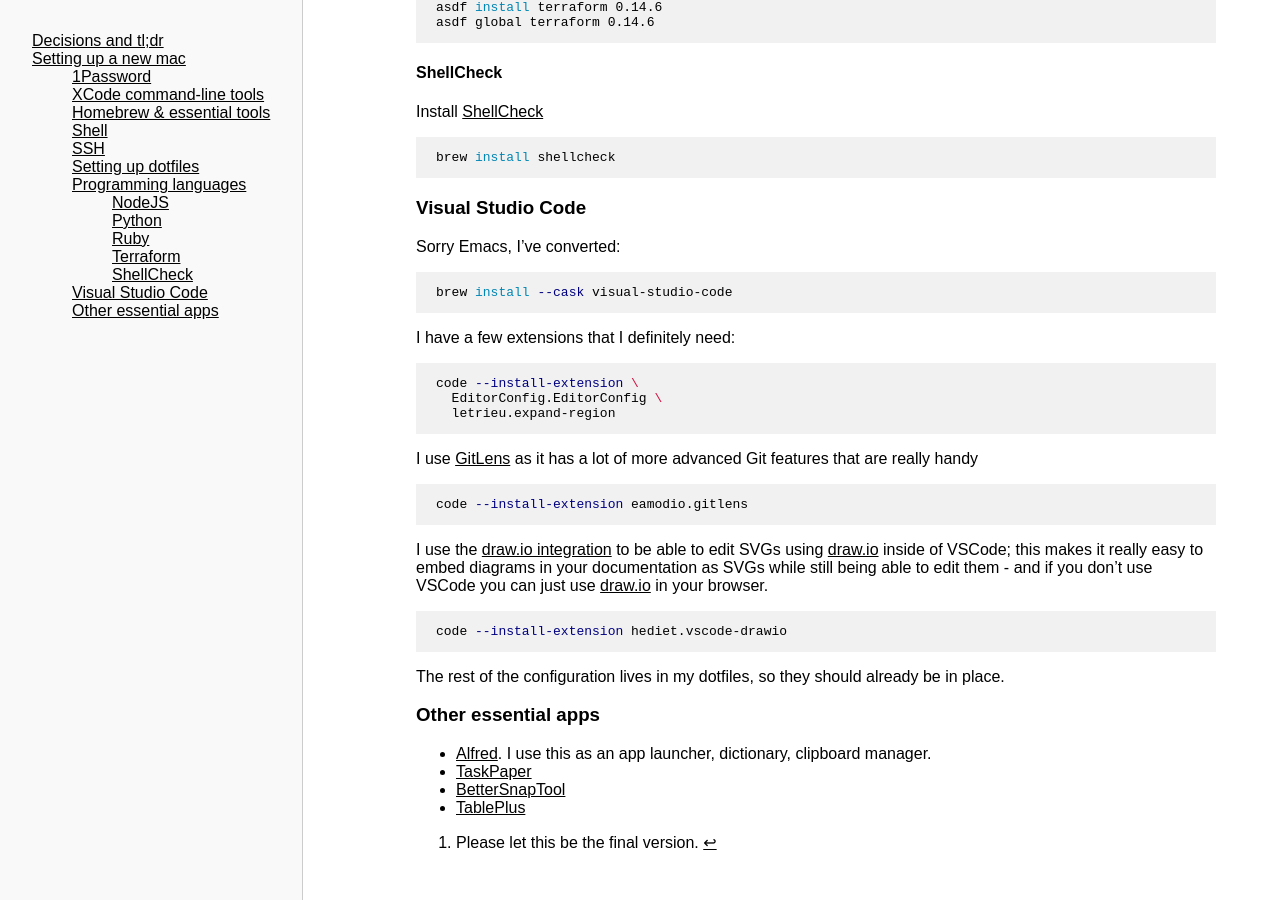
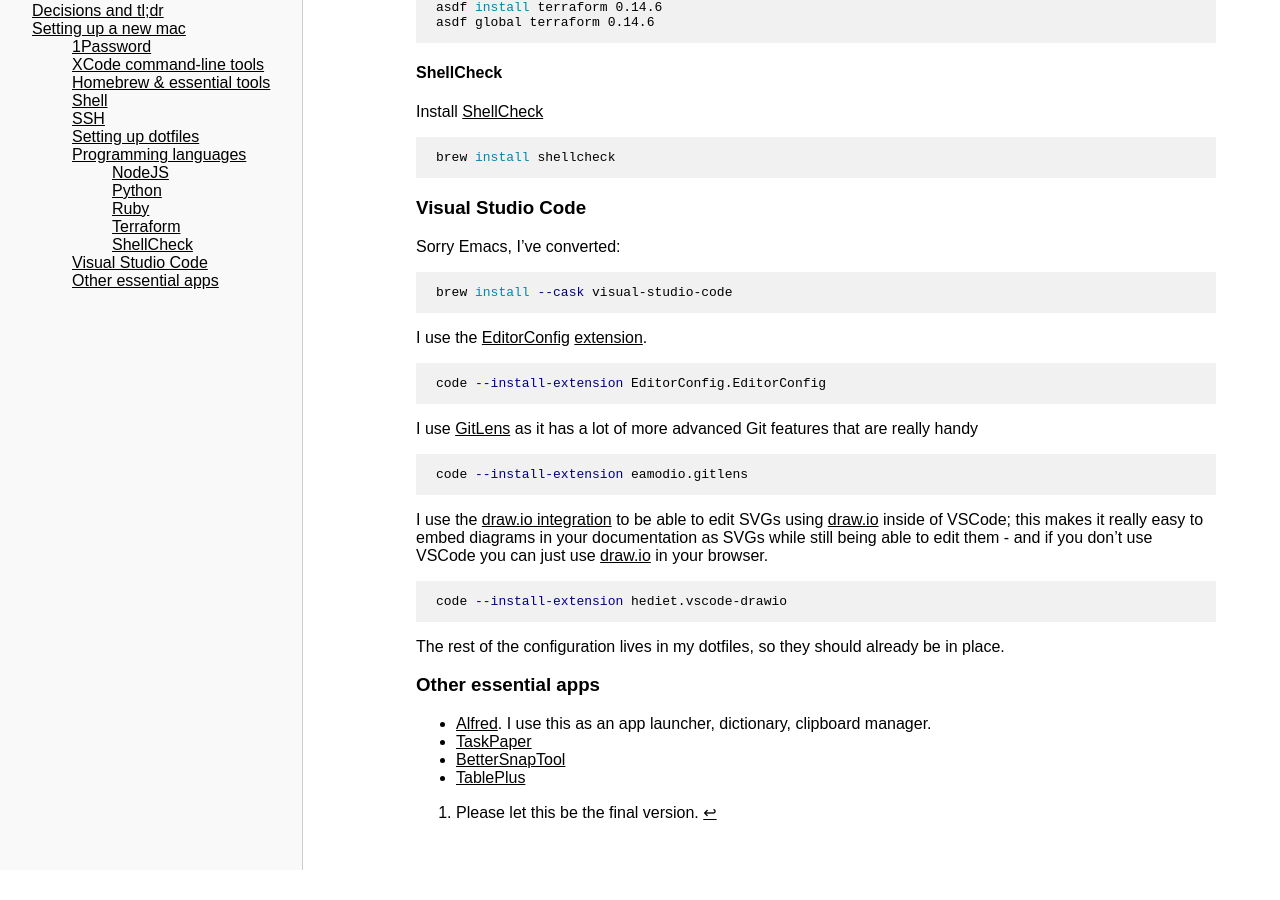
Before and after one commit to mads-hartmann/computer.mads-hartmann.com, a Jekyll site: the page built from computer.mads-hartmann.com/index.md, in a window 1280 px wide and 900 px high, scrolled down 3512 px. Built offline with Jekyll 4.4.1, drawn with Linux system fonts in a browser that asks for light colours; some web fonts are replaced; our own code applies the rules of GitHub Pages for plain Markdown files; the table of contents is made by our own code; after the commit the page ends 4382 px from its top, so only the background shows below that.

Commit message:
Add link to EditorConfig

````diff
--- a/computer.mads-hartmann.com/index.md
+++ b/computer.mads-hartmann.com/index.md
@@ -220,12 +220,10 @@ Sorry Emacs, I've converted:
 brew install --cask visual-studio-code
 ```
 
-I have a few extensions that I definitely need:
+I use the [EditorConfig](https://editorconfig.org) [extension](https://marketplace.visualstudio.com/items?itemName=EditorConfig.EditorConfig).
 
 ```sh
-code --install-extension \
-  EditorConfig.EditorConfig \
-  letrieu.expand-region
+code --install-extension EditorConfig.EditorConfig
 ```
 
 I use [GitLens](https://marketplace.visualstudio.com/items?itemName=eamodio.gitlens) as it has a lot of more advanced Git features that are really handy
````
